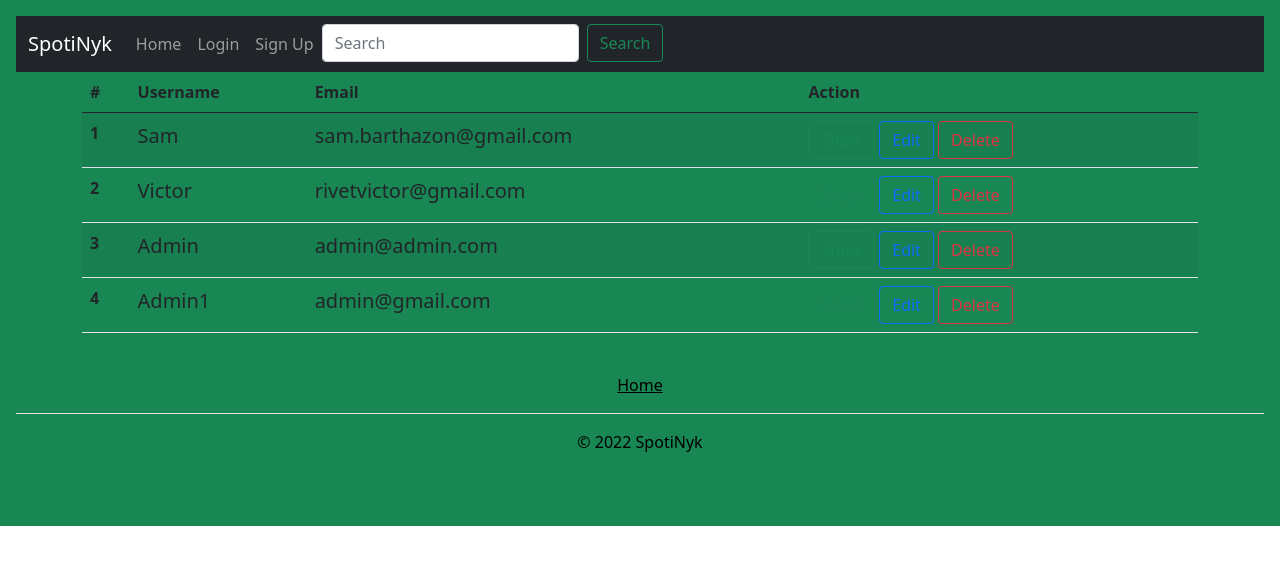
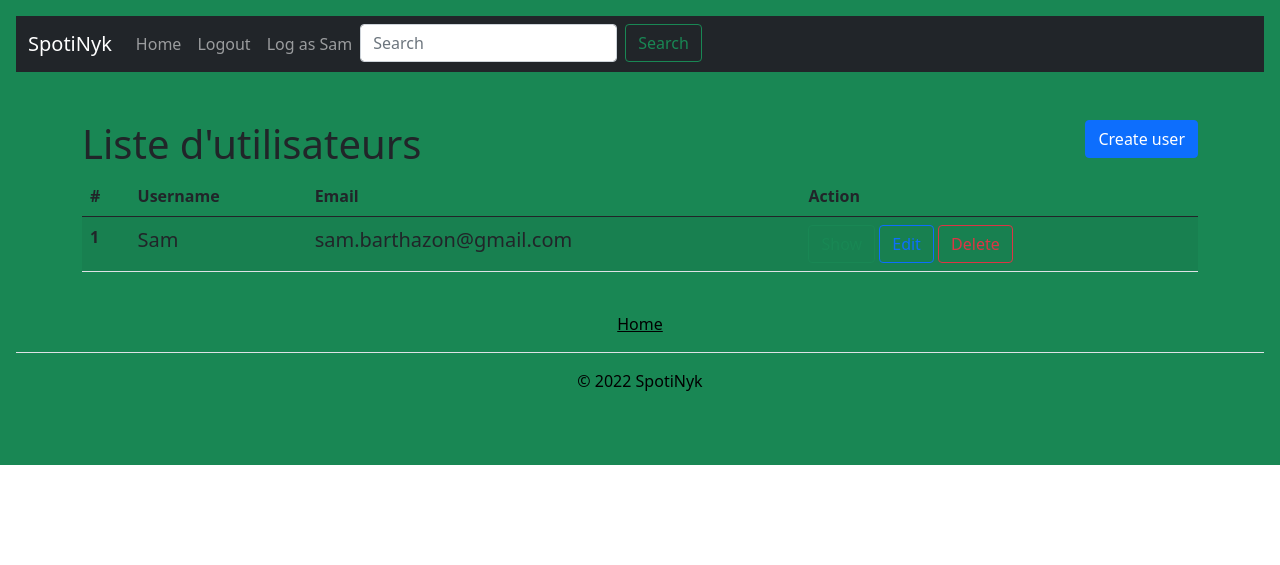
Before and after one commit to sambarthazon/WebsiteProject-UQAC, a Flask app: template website/templates/list_users.html in a window 1280 px wide. Shown: the top 565 px of the page. Run offline with Flask 2, Linux system fonts and the light colour scheme; the template is opened without the code that fills it: values that come from a table or form of the project are taken from there, others are empty; a user stored in the database is signed in; data comes from the database, SQL or seed files in the repository; some libraries are stand-ins or nearby versions.

Commit message:
Update list_users.html

```diff
--- a/website/templates/list_users.html
+++ b/website/templates/list_users.html
@@ -1,6 +1,25 @@
 {% extends "base.html" %}
 {% block title %}Users list{% endblock %}
 {% block content %}
+{% with messages = get_flashed_messages() %}
+    {% if messages %}
+    <div class="alert alert-primary" role="alert" id="messages">
+        <button type="button" class="btn-close"
+                aria-label="Close"
+                onclick="document.getElementById('messages').style.display = 'none';"></button>
+        {{ messages[0] }}
+    </div>
+    {% endif %}
+{% endwith %}
+<div class="row">
+    <div class="col">
+        <h1 class="mt-5">Liste d'utilisateurs</h1>
+    </div>
+    <div class="col text-end">
+        <a class="btn btn-primary mt-5" href="{{url_for('auth.sign_up')}}">Create user</a>
+    </div>
+</div>
+
 <table class="table table-striped">
     <thead>
       <tr>
@@ -11,31 +30,28 @@
       </tr>
     </thead>
     <tbody>
-        {% for user in users %}
       <tr>
         <th scope="row">{{user.id}}</th>
         <td class="lead">{{user.username}}</td>
         <td class="lead">{{user.email}}</td>
         <td>
-                <form action="{{ url_for('users.destroy', user_id=user.id) }}"
+            <form action="{{ url_for('users.destroy-user', id=user.id) }}"
                   method="POST">
 
-                    <a href="{{ url_for('users.show', user_id=user.id) }}"
+                <a href="{{ url_for('users.show-user', id=user.id) }}"
                     class="btn btn-outline-success"
                     role="button">
                         Show
                 </a>
-                    <a href="{{ url_for('users.update', user_id=user.id) }}"
+                <a href="{{ url_for('users.update-user', id=user.id) }}"
                     class="btn btn-outline-primary"
                     role="button">
                         Edit
                 </a>
                 <button type="submit" class="btn btn-outline-danger">Delete</button>
             </form>
-
         </td>
     </tr>
-        {% endfor %}
     </tbody>
   </table>
 
```
Lines whose indentation alone changed are shown as unchanged.
